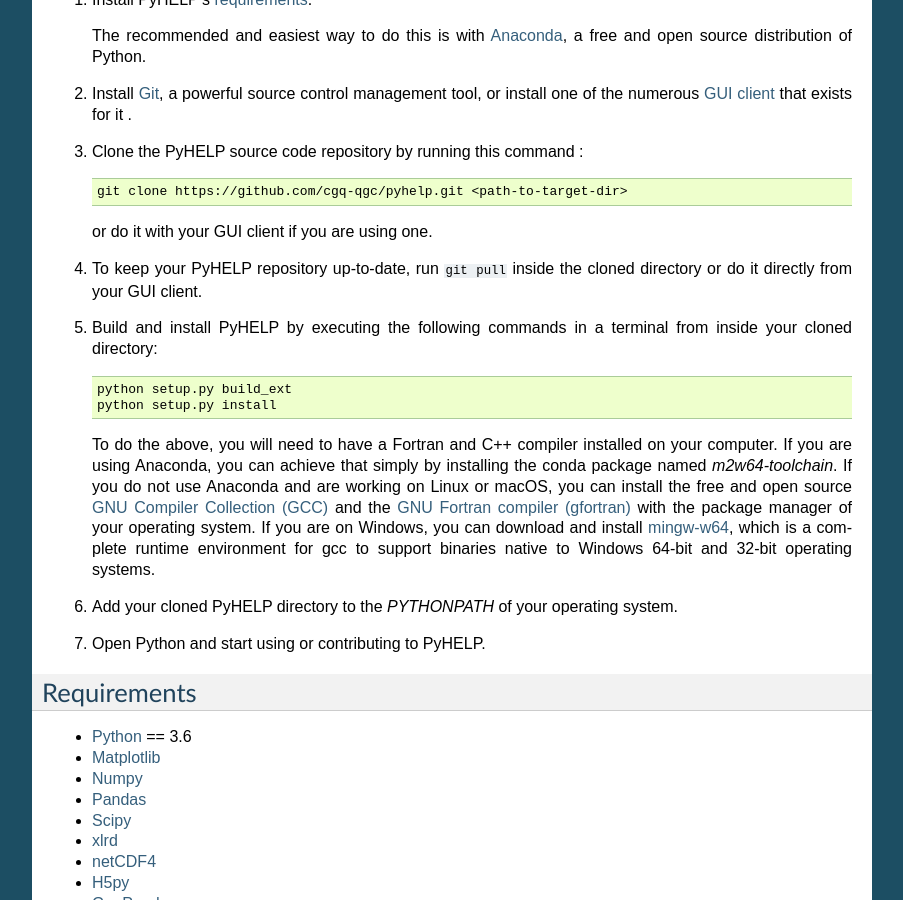
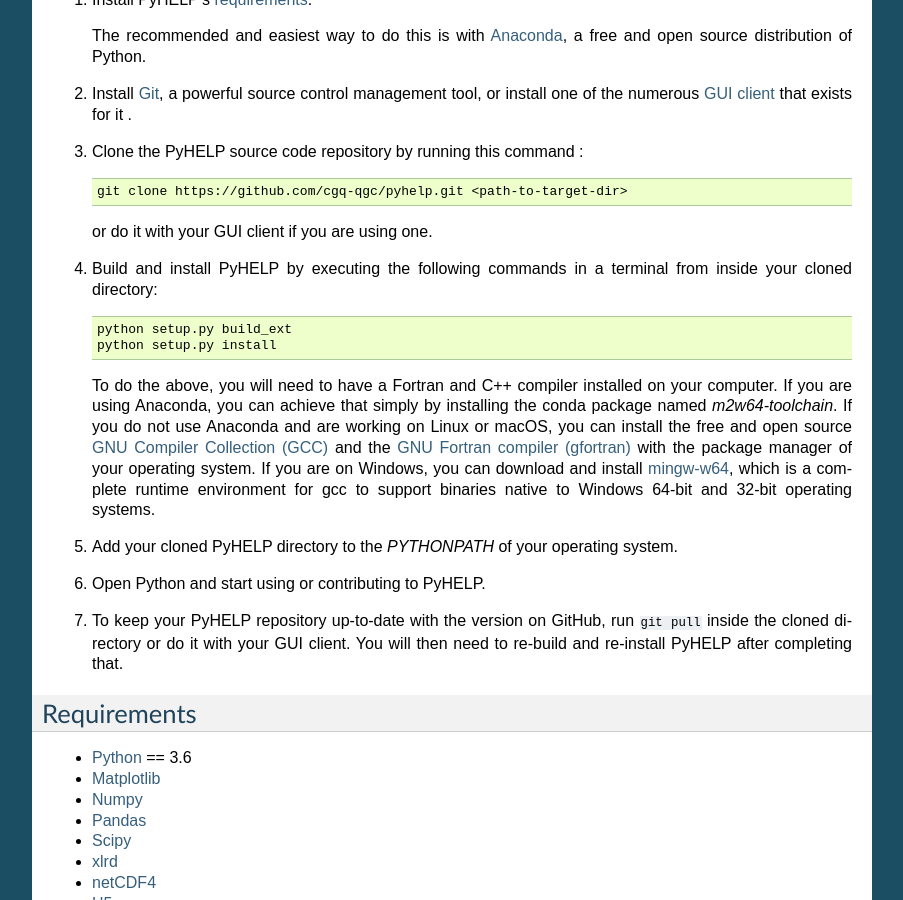
Before and after one commit to cgq-qgc/pyhelp, a Sphinx documentation site: the page built from docs/installation.rst, in a window 1280 px wide and 900 px high, scrolled down 1188 px. Shown: the whole window, without its empty margins (198-1101 px from the left). Built offline with Sphinx 7.4.7, drawn with Linux system fonts in a browser that asks for light colours; formulas are drawn with MathJax 3.

Commit message:
Move and complete update step

```diff
--- a/docs/installation.rst
+++ b/docs/installation.rst
@@ -96,9 +96,6 @@
 
    or do it with your GUI client if you are using one.
 
-#. To keep your PyHELP repository up-to-date, run ``git pull`` inside the
-   cloned directory or do it directly from your GUI client.
-
 #. Build and install PyHELP by executing the following commands
    in a terminal from inside your cloned directory:
 
@@ -122,6 +119,10 @@
    system.
 
 #. Open Python and start using or contributing to PyHELP.
+
+#. To keep your PyHELP repository up-to-date with the version on GitHub,
+   run ``git pull`` inside the cloned directory or do it with your GUI client.
+   You will then need to re-build and re-install PyHELP after completing that.
 
 .. _sec_requirements:
 
```
